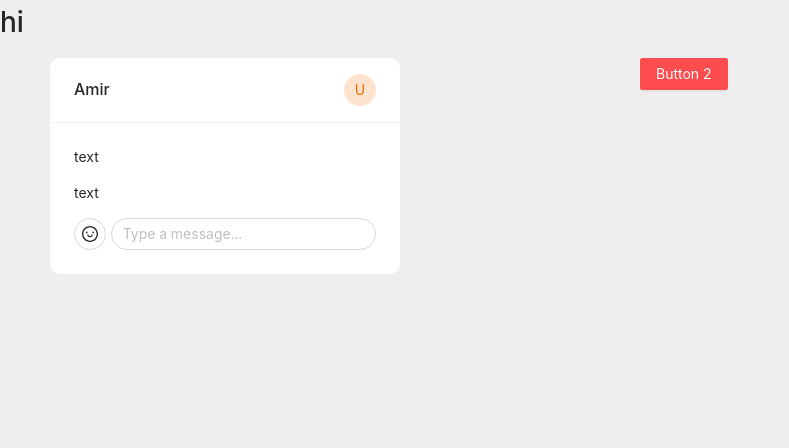
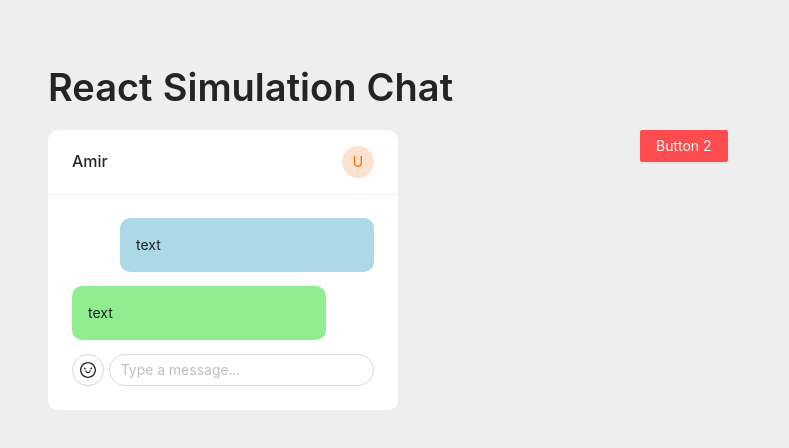
Before and after one commit to amiryxe/react-simulation-chat, a React (Create React App) app: page / in a window 1280 px wide. Shown: the top 448 px of the page, without its empty margins (0-789 px from the left). Built offline with nearby package versions, Linux system fonts and the light colour scheme; the HTML template or start-up script is replaced by a standard one.

Commit message:
message text box

```diff
--- a/src/App.css
+++ b/src/App.css
@@ -11,3 +11,17 @@ body {
 input[type='text'] {
   border-radius: 20px;
 }
+
+.message-send {
+  background: lightblue;
+  padding: 1rem;
+  border-radius: 10px;
+  margin-left: 3rem;
+}
+
+.message-receive {
+  background: lightgreen;
+  padding: 1rem;
+  border-radius: 10px;
+  margin-right: 3rem;
+}
--- a/src/App.js
+++ b/src/App.js
@@ -5,7 +5,6 @@ import './App.css';
 function App() {
   return (
     <div className='App'>
-      <h1>hi</h1>
       <Chat />
     </div>
   );
--- a/src/pages/Chat.js
+++ b/src/pages/Chat.js
@@ -1,11 +1,23 @@
 import React from 'react';
-import { Button, Row, Col, Avatar, Card, Layout, Input, Tooltip } from 'antd';
+import {
+  Button,
+  Row,
+  Col,
+  Avatar,
+  Card,
+  Layout,
+  Input,
+  Tooltip,
+  Typography,
+} from 'antd';
 import { SmileOutlined } from '@ant-design/icons';
+const { Title } = Typography;
 
 const Chat = () => {
   return (
     <div className='container'>
-      <Layout style={{ padding: '0 50px', background: 'transparent' }}>
+      <Layout style={{ padding: '3rem', background: 'transparent' }}>
+        <Title style={{ marginTop: '1rem' }}>React Simulation Chat</Title>
         <Row>
           <Col span={12}>
             <Card
@@ -21,9 +33,9 @@ const Chat = () => {
               style={{ width: 350 }}
             >
               <div className='messages'>
-                <p>text</p>
+                <p className='message-send'>text</p>
 
-                <p>text</p>
+                <p className='message-receive'>text</p>
               </div>
 
               <div className='input-chat'>
```
